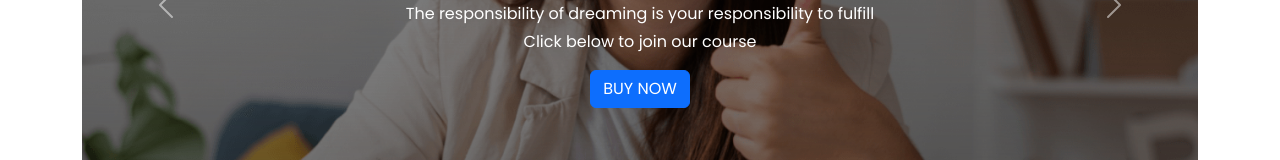
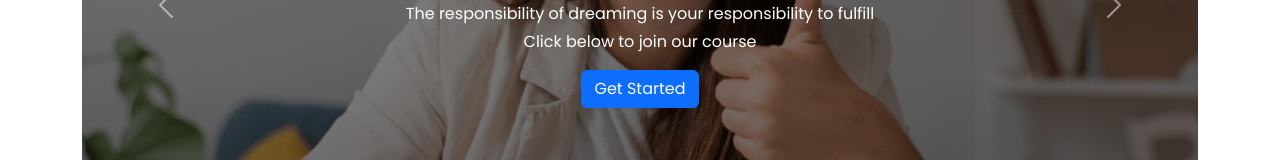
Before and after one commit to Mohammad7558/Road-to-web-developer, a plain HTML site: page index.html in a window 1280 px wide. Shown: the part 397-557 px from the top of the page. Drawn offline with nearby package versions, Linux system fonts and the light colour scheme.

Commit message:
new code

```diff
--- a/index.html
+++ b/index.html
@@ -60,7 +60,7 @@
                     <h5 class="h1 heading">Learning</h5>
                     <p class="para mb-1 mt-lg-2">The responsibility of dreaming is your responsibility to fulfill</p>
                     <p class="para">Click below to join our course</p>
-                    <a href="#" class="btn btn-primary">BUY NOW</a>
+                    <a href="#" class="btn btn-primary">Get Started</a>
                   </div>
                 </div>
               </div>
@@ -72,7 +72,7 @@
                     <h5 class="h1 heading">Learning</h5>
                     <p class="para mb-1 mt-lg-2">The responsibility of dreaming is your responsibility to fulfill</p>
                     <p class="para">Click below to join our course</p>
-                    <a href="#" class="btn btn-primary">BUY NOW</a>
+                    <a href="#" class="btn btn-primary">Get Started</a>
                   </div>
                 </div>
               </div>
@@ -84,7 +84,7 @@
                     <h5 class="h1 heading">Learning</h5>
                     <p class="para mb-1 mt-lg-2">The responsibility of dreaming is your responsibility to fulfill</p>
                     <p class="para">Click below to join our course</p>
-                    <a href="#" class="btn btn-primary">BUY NOW</a>
+                    <a href="#" class="btn btn-primary">Get Started</a>
                   </div>
                 </div>
               </div>
```
